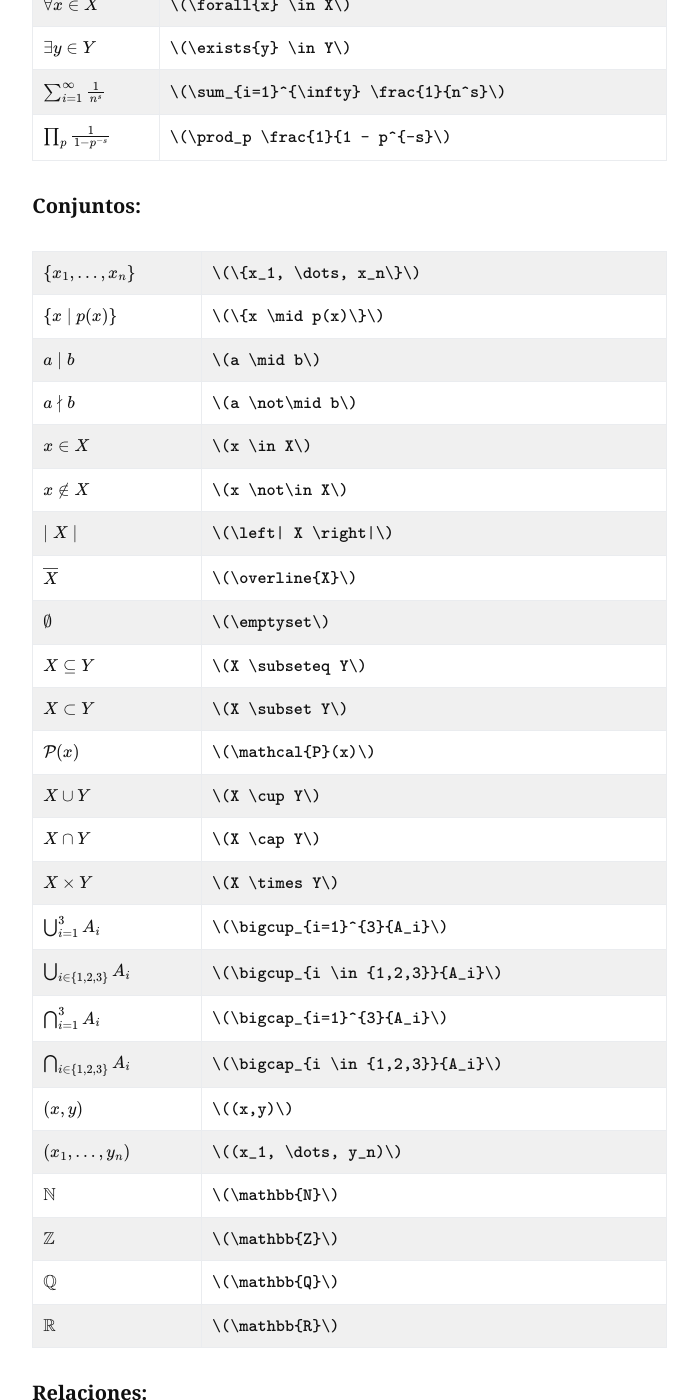
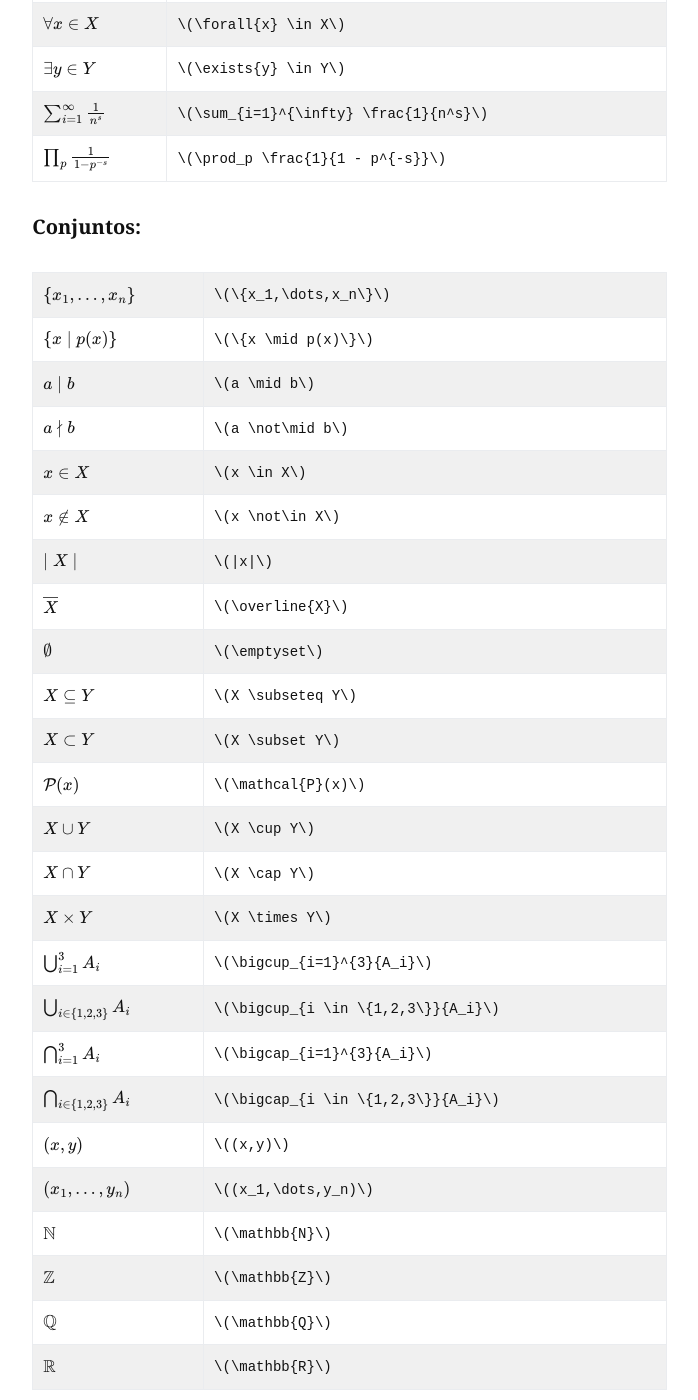
Before and after one commit to asoesem/asoesem.github.io, a Jekyll site: the page built from _posts/2023-12-06-latex-en-foro-de-consultas.md, in a window 1280 px wide and 1400 px high, scrolled down 3748 px. Shown: the whole window, without its empty margins (457-1155 px from the left). Built offline with Jekyll 4.4.1, drawn with Linux system fonts in a browser that asks for light colours; some of the changed text lies outside the part shown.

Commit message:
Mejora declaración de codigo latex en entrada sobre como usar latex en el foro de consultas

```diff
--- a/_posts/2023-12-06-latex-en-foro-de-consultas.md
+++ b/_posts/2023-12-06-latex-en-foro-de-consultas.md
@@ -22,23 +22,23 @@
 
 El modo en línea se suele usar para escribir fórmulas matemáticas que son parte del mismo párrafo, mientras que el modo display se usa para escribir fórmulas matemáticas que deberían ir en su propio párrafo aparte.
 
-Para escribir una expresión matemática en línea, colocamos los comandos de $$\LaTeX$$ entre un par de paréntesis redondos, precedidos de una barra inclinada $$\texttt{\\}\texttt{(}\quad\texttt{\\}\texttt{)}$$.
+Para escribir una expresión matemática en línea, colocamos los comandos de $$\LaTeX$$ entre un par de paréntesis redondos, precedidos de una barra inclinada `\( \)`.
 
-Por ejemplo $$\texttt{\\}\texttt{(} \texttt{c = \sqrt{a^2 + b^2}} \texttt{\\}\texttt{)}$$ produce la salida $$c = \sqrt{a^2 + b^2}$$ que es parte de este mismo párrafo.
+Por ejemplo `\(c = \sqrt{a^2 + b^2}\)` produce la salida $$c = \sqrt{a^2 + b^2}$$ que es parte de este mismo párrafo.
 
-Algunos podrían estar familiarizados con herramientas de $$\LaTeX$$ que permiten escribir este tipo de expresiones entre dos signos de dólar, $$\texttt{\$   \$}$$, sin embargo, esta técnica *no funciona* en el entorno virtual. Por lo tanto, en los foros del entorno virtual se debe usar la técnica de los paréntesis redondos descrita arriba.
+Algunos podrían estar familiarizados con herramientas de $$\LaTeX$$ que permiten escribir este tipo de expresiones entre dos signos de dólar, `$ $`, sin embargo, esta técnica *no funciona* en el entorno virtual. Por lo tanto, en los foros del entorno virtual se debe usar la técnica de los paréntesis redondos descrita arriba.
 
 ### Modo Display
 
-Por otro lado, si la expresión que queremos escribir debe ocupar su propio párrafo separado, podemos colocar nuestro código $$\LaTeX$$ entre un par de paréntesis cuadrados precedidos de una barra inclinada: $$\texttt{\\}\texttt{[}\quad\texttt{\\}\texttt{]}$$.
+Por otro lado, si la expresión que queremos escribir debe ocupar su propio párrafo separado, podemos colocar nuestro código $$\LaTeX$$ entre un par de paréntesis cuadrados, ambos precedidos de una barra inclinada: `\[ \]`.
 
-Igualmente, algunos podrían estar familiarizados con herramientas de $$\LaTeX$$ que permiten escribir este tipo de expresiones entre dobles signos de dólar, $$\texttt{\$\$   \$\$}$$. Contrario al caso anterior, esta técnica sí funciona en el entorno virtual. En ese caso, se puede usar cualquiera de las dós técnicas en los foros de consulta.
+Igualmente, algunos podrían estar familiarizados con herramientas de $$\LaTeX$$ que permiten escribir este tipo de expresiones entre dobles signos de dólar, `$$ $$`. Contrario al caso anterior, esta técnica sí funciona en el entorno virtual. En ese caso, se puede usar cualquiera de las dós técnicas en los foros de consulta.
 
-Por ejemplo, $$\texttt{\\}\texttt{[}\texttt{a = \frac{b \cdot h}{2}}\texttt{\\}\texttt{]}$$, se convierte en algo como lo siguiente:
+Por ejemplo, `\[a = \frac{b \cdot h}{2}\]`, se convierte en algo como lo siguiente:
 
 $$a = \frac{b \cdot h}{2}$$
 
-Y el mismo resultado se puede producir usando los dobles signos de dolar, por ejemplo $$\texttt{\$\$}\texttt{a = \frac{b \cdot h}{2}}\texttt{\$\$}$$.
+Y el mismo resultado se puede producir usando los dobles signos de dolar, por ejemplo `$$a = \frac{b \cdot h}{2}$$`.
 
 Sabiendo esto, escribir expresiones matemáticas en el entorno virtual se puede volver algo relativamente sencillo una vez que dominamos los comandos básicos de $$\LaTeX$$. Abajo les dejo algunas referencias que pueden resultar de gran ayuda.
 
@@ -46,89 +46,89 @@
 
 #### Fundamentos
 
-| $$a^{n}$$                  | $$\texttt{\\}\texttt{(}\texttt{a^\{n\}}\texttt{\\}\texttt{)}$$                     |
-| $$\binom{n}{k}$$           | $$\texttt{\\}\texttt{(}\texttt{\\binom\{n\}\{k\}}\texttt{\\}\texttt{)}$$           |
-| $$\dfrac{a}{b}$$           | $$\texttt{\\}\texttt{(}\texttt{\\dfrac\{a\}\{b\}}\texttt{\\}\texttt{)}$$           |
-| $$\sqrt{a}$$               | $$\texttt{\\}\texttt{(}\texttt{\\sqrt\{a\}}\texttt{\\}\texttt{)}$$                 |
-| $$\sqrt[n]{a}$$            | $$\texttt{\\}\texttt{(}\texttt{\\sqrt[n]\{a\}}\texttt{\\}\texttt{)}$$              |
-| $$a_1^2$$                  | $$\texttt{\\}\texttt{(}\texttt{a_1^2}\texttt{\\}\texttt{)}$$                       |
-| $$\int_{i=1}^n$$           | $$\texttt{\\}\texttt{(}\texttt{\\int_\{i=1\}^n}\texttt{\\}\texttt{)}$$             |
-| $$\lim_{x\to\infty} f(x)$$ | $$\texttt{\\}\texttt{(}\texttt{\\lim_\{x\\to\\infty\} f(x)}\texttt{\\}\texttt{)}$$ |
+| $$a^{n}$$                  | `\(a^{n}\)`                  |
+| $$\binom{n}{k}$$           | `\(\binom{n}{k}\)`           |
+| $$\dfrac{a}{b}$$           | `\(\dfrac{a}{b}\)`           |
+| $$\sqrt{a}$$               | `\(\sqrt{a}\)`               |
+| $$\sqrt[n]{a}$$            | `\(\sqrt[n]{a}\)`            |
+| $$a_1^2$$                  | `\(a_1^2\)`                  |
+| $$\int_{i=1}^n$$           | `\(\int_{i=1}^n\)`           |
+| $$\lim_{x\to\infty} f(x)$$ | `\(\lim_{x\to\infty} f(x)\)` |
 
 
 
 #### Lógica
 
-| $$p \wedge q$$                        | $$\texttt{\\}\texttt{(} \texttt{p \wedge q} \texttt{\\}\texttt{)}$$                                   |
-| $$p \vee q$$                          | $$\texttt{\\}\texttt{(}\texttt{\\neg{p}}\texttt{\\}\texttt{)}$$                                       |
-| $$\neg{p}$$                           | $$\texttt{\\}\texttt{(}\texttt{\\neg{p}}\texttt{\\}\texttt{)}$$                                       |
-| $$p \rightarrow q$$                   | $$\texttt{\\}\texttt{(}\texttt{p \rightarrow q}\texttt{\\}\texttt{)}$$                                |
-| $$p \leftrightarrow q$$               | $$\texttt{\\}\texttt{(}\texttt{p \leftrightarrow q}\texttt{\\}\texttt{)}$$                            |
-| $$P \equiv Q$$                        | $$\texttt{\\}\texttt{(}\texttt{P \\equiv Q}\texttt{\\}\texttt{)}$$                                    |
-| $$\forall{x} \in X$$                  | $$\texttt{\\}\texttt{(}\texttt{\\forall{x} \\in X}\texttt{\\}\texttt{)}$$                             |
-| $$\exists{y} \in Y$$                  | $$\texttt{\\}\texttt{(}\texttt{\\exists{y} \\in Y}\texttt{\\}\texttt{)}$$                             |
-| $$\sum_{i=1}^{\infty} \frac{1}{n^s}$$ | $$\texttt{\\}\texttt{(} \texttt{\\sum_\{i=1\}^\{\\infty\} \\frac\{1\}\{n^s\}} \texttt{\\}\texttt{)}$$ |
-| $$\prod_p \frac{1}{1 - p^{-s}}$$      | $$\texttt{\\}\texttt{(} \texttt{\\prod_p \\frac\{1\}\{1 - p^\{-s\}}\texttt{\\}\texttt{)}$$                                   |
+| $$p \wedge q$$                        | `\(p \wedge q\)`                        |
+| $$p \vee q$$                          | `\(p \vee q\)`                          |
+| $$\neg{p}$$                           | `\(\neg{p}\)`                           |
+| $$p \rightarrow q$$                   | `\(p \rightarrow q\)`                   |
+| $$p \leftrightarrow q$$               | `\(p \leftrightarrow q\)`               |
+| $$P \equiv Q$$                        | `\(P \equiv Q\)`                        |
+| $$\forall{x} \in X$$                  | `\(\forall{x} \in X\)`                  |
+| $$\exists{y} \in Y$$                  | `\(\exists{y} \in Y\)`                  |
+| $$\sum_{i=1}^{\infty} \frac{1}{n^s}$$ | `\(\sum_{i=1}^{\infty} \frac{1}{n^s}\)` |
+| $$\prod_p \frac{1}{1 - p^{-s}}$$      | `\(\prod_p \frac{1}{1 - p^{-s}}\)`      |
 
 #### Conjuntos:
 
-| $$\{x_1,\dots,x_n\}$$              | $$\texttt{\\}\texttt{(}\texttt{\\{x_1, \dots, x_n\\}}\texttt{\\}\texttt{)}$$            |
-| $$\{x \mid p(x)\}$$                | $$\texttt{\\}\texttt{(}\texttt{\\{x \mid p(x)\\}}\texttt{\\}\texttt{)}$$                |
-| $$a \mid b$$                       | $$\texttt{\\}\texttt{(}\texttt{a \\mid b}\texttt{\\}\texttt{)}$$                        |
-| $$a \not\mid b$$                   | $$\texttt{\\}\texttt{(}\texttt{a \\not\\mid b}\texttt{\\}\texttt{)}$$                   |
-| $$x \in X$$                        | $$\texttt{\\}\texttt{(}\texttt{x \\in X}\texttt{\\}\texttt{)}$$                         |
-| $$x \not\in X$$                    | $$\texttt{\\}\texttt{(}\texttt{x \\not\\in X}\texttt{\\}\texttt{)}$$                    |
-| $$\mid X \mid$$                    | $$\texttt{\\}\texttt{(}\texttt{\left\| X \right\|}\texttt{\\}\texttt{)}$$               |
-| $$\overline{X}$$                   | $$\texttt{\\}\texttt{(}\texttt{\\overline{X}}\texttt{\\}\texttt{)}$$                    |
-| $$\emptyset$$                      | $$\texttt{\\}\texttt{(}\texttt{\\emptyset}\texttt{\\}\texttt{)}$$                       |
-| $$X \subseteq Y$$                  | $$\texttt{\\}\texttt{(}\texttt{X \\subseteq Y}\texttt{\\}\texttt{)}$$                   |
-| $$X \subset Y$$                    | $$\texttt{\\}\texttt{(}\texttt{X \\subset Y}\texttt{\\}\texttt{)}$$                     |
-| $$\mathcal{P}(x)$$                 | $$\texttt{\\}\texttt{(}\texttt{\\mathcal{P}(x)}\texttt{\\}\texttt{)}$$                  |
-| $$X \cup Y$$                       | $$\texttt{\\}\texttt{(}\texttt{X \\cup Y}\texttt{\\}\texttt{)}$$                        |
-| $$X \cap Y$$                       | $$\texttt{\\}\texttt{(}\texttt{X \\cap Y}\texttt{\\}\texttt{)}$$                        |
-| $$X \times Y$$                     | $$\texttt{\\}\texttt{(}\texttt{X \\times Y}\texttt{\\}\texttt{)}$$                      |
-| $$\bigcup_{i=1}^{3}{A_i}$$         | $$\texttt{\\}\texttt{(}\texttt{\\bigcup_{i=1}^{3}{A_i}}\texttt{\\}\texttt{)}$$          |
-| $$\bigcup_{i \in \{1,2,3\}}{A_i}$$ | $$\texttt{\\}\texttt{(}\texttt{\\bigcup_{i \\in \{1,2,3\}}{A_i}}\texttt{\\}\texttt{)}$$ |
-| $$\bigcap_{i=1}^{3}{A_i}$$         | $$\texttt{\\}\texttt{(}\texttt{\\bigcap_{i=1}^{3}{A_i}}\texttt{\\}\texttt{)}$$          |
-| $$\bigcap_{i \in \{1,2,3\}}{A_i}$$ | $$\texttt{\\}\texttt{(}\texttt{\\bigcap_{i \\in \{1,2,3\}}{A_i}}\texttt{\\}\texttt{)}$$ |
-| $$(x,y)$$                          | $$\texttt{\\}\texttt{(}\texttt{(x,y)}\texttt{\\}\texttt{)}$$                            |
-| $$(x_1,\dots,y_n)$$                | $$\texttt{\\}\texttt{(}\texttt{(x_1, \dots, y_n)}\texttt{\\}\texttt{)}$$                |
-| $$\mathbb{N}$$                     | $$\texttt{\\}\texttt{(}\texttt{\\mathbb{N}}\texttt{\\}\texttt{)}$$                      |
-| $$\mathbb{Z}$$                     | $$\texttt{\\}\texttt{(}\texttt{\\mathbb{Z}}\texttt{\\}\texttt{)}$$                      |
-| $$\mathbb{Q}$$                     | $$\texttt{\\}\texttt{(}\texttt{\\mathbb{Q}}\texttt{\\}\texttt{)}$$                      |
-| $$\mathbb{R}$$                     | $$\texttt{\\}\texttt{(}\texttt{\\mathbb{R}}\texttt{\\}\texttt{)}$$                      |
+| $$\{x_1,\dots,x_n\}$$              | `\(\{x_1,\dots,x_n\}\)`              |
+| $$\{x \mid p(x)\}$$                | `\(\{x \mid p(x)\}\)`                |
+| $$a \mid b$$                       | `\(a \mid b\)`                       |
+| $$a \not\mid b$$                   | `\(a \not\mid b\)`                   |
+| $$x \in X$$                        | `\(x \in X\)`                        |
+| $$x \not\in X$$                    | `\(x \not\in X\)`                    |
+| $$\mid X \mid$$                    | `\(|x|\)`                            |
+| $$\overline{X}$$                   | `\(\overline{X}\)`                   |
+| $$\emptyset$$                      | `\(\emptyset\)`                      |
+| $$X \subseteq Y$$                  | `\(X \subseteq Y\)`                  |
+| $$X \subset Y$$                    | `\(X \subset Y\)`                    |
+| $$\mathcal{P}(x)$$                 | `\(\mathcal{P}(x)\)`                 |
+| $$X \cup Y$$                       | `\(X \cup Y\)`                       |
+| $$X \cap Y$$                       | `\(X \cap Y\)`                       |
+| $$X \times Y$$                     | `\(X \times Y\)`                     |
+| $$\bigcup_{i=1}^{3}{A_i}$$         | `\(\bigcup_{i=1}^{3}{A_i}\)`         |
+| $$\bigcup_{i \in \{1,2,3\}}{A_i}$$ | `\(\bigcup_{i \in \{1,2,3\}}{A_i}\)` |
+| $$\bigcap_{i=1}^{3}{A_i}$$         | `\(\bigcap_{i=1}^{3}{A_i}\)`         |
+| $$\bigcap_{i \in \{1,2,3\}}{A_i}$$ | `\(\bigcap_{i \in \{1,2,3\}}{A_i}\)` |
+| $$(x,y)$$                          | `\((x,y)\)`                          |
+| $$(x_1,\dots,y_n)$$                | `\((x_1,\dots,y_n)\)`                |
+| $$\mathbb{N}$$                     | `\(\mathbb{N}\)`                     |
+| $$\mathbb{Z}$$                     | `\(\mathbb{Z}\)`                     |
+| $$\mathbb{Q}$$                     | `\(\mathbb{Q}\)`                     |
+| $$\mathbb{R}$$                     | `\(\mathbb{R}\)`                     |
 
 #### Relaciones:
 
-| $${}_{a}\mathfrak{R}_{b}$$              | $$\texttt{\\}\texttt{(}\texttt{\{\}_\{a\}\\mathfrak\{R\}_\{b\}}\texttt{\\}\texttt{)}$$            |
-| $$[x]$$                                 | $$\texttt{\\}\texttt{(}\texttt{[x]}\texttt{\\}\texttt{)}$$                                        |
-| $$\mathfrak{R}^{-1}$$                   | $$\texttt{\\}\texttt{(}\texttt{\\mathfrak\{R\}^\{-1\}}\texttt{\\}\texttt{)}$$                     |
-| $$\mathfrak{R}_1 \circ \mathfrak{R}_2$$ | $$\texttt{\\}\texttt{(}\texttt{\\mathfrak\{R\}_1 \\circ \\mathfrak\{R\}_2}\texttt{\\}\texttt{)}$$ |
+| $${}_{a}\mathfrak{R}_{b}$$              | `\({}_{a}\mathfrak{R}_{b}\)`              |
+| $$[x]$$                                 | `\([x]\)`                                 |
+| $$\mathfrak{R}^{-1}$$                   | `\(\mathfrak{R}^{-1}\)`                   |
+| $$\mathfrak{R}_1 \circ \mathfrak{R}_2$$ | `\(\mathfrak{R}_1 \circ \mathfrak{R}_2\)` |
 
 
 #### Funciones
 
-| $$f(x)$$      | $$\texttt{\\}\texttt{(}\texttt{f(x)}\texttt{\\}\texttt{)}$$       |
-| $$f:X \to Y$$ | $$\texttt{\\}\texttt{(}\texttt{f:X \\to Y}\texttt{\\}\texttt{)}$$ |
-| $$f \circ g$$ | $$\texttt{\\}\texttt{(}\texttt{f \\circ g}\texttt{\\}\texttt{)}$$ |
-| $$f^{-1}$$    | $$\texttt{\\}\texttt{(}\texttt{f^{-1}}\texttt{\\}\texttt{)}$$     |
+| $$f(x)$$      | `\(f(x)\)`      |
+| $$f:X \to Y$$ | `\(f:X \to Y\)` |
+| $$f \circ g$$ | `\(f \circ g\)` |
+| $$f^{-1}$$    | `\(f^{-1}\)`    |
 
 #### Geometría
 
-| $$P,Q,R$$                      | $$\texttt{\\}\texttt{(}\texttt{P,Q,R}\texttt{\\}\texttt{)}$$                             |
-| $$\overline{PQ}$$              | $$\texttt{\\}\texttt{(}\texttt{\\overline{PQ}}\texttt{\\}\texttt{)}$$                    |
-| $$\overleftrightarrow{PQ}$$    | $$\texttt{\\}\texttt{(}\texttt{\\overleftrightarrow{PQ}}\texttt{\\}\texttt{)}$$          |
-| $$\overrightarrow{PQ}$$        | $$\texttt{\\}\texttt{(}\texttt{\\overrightarrow{PQ}}\texttt{\\}\texttt{)}$$              |
-| $$\angle{ABC}$$                | $$\texttt{\\}\texttt{(}\texttt{\\angle{ABC}}\texttt{\\}\texttt{)}$$                      |
-| $$m\angle{ABC}=r^{\circ}$$     | $$\texttt{\\}\texttt{(}\texttt{m\\angle{ABC}^{\\circ}}\texttt{\\}\texttt{)}$$            |
-| $$\angle{1}\cong\angle{2}$$    | $$\texttt{\\}\texttt{(}\texttt{\\angle{1} \\cong \\angle{2}}\texttt{\\}\texttt{)}$$      |
-| $$\triangle{ABC}$$             | $$\texttt{\\}\texttt{(}\texttt{\\triangle{ABC}}\texttt{\\}\texttt{)}$$                   |
-| $$l \perp m$$                  | $$\texttt{\\}\texttt{(}\texttt{l \\perp m}\texttt{\\}\texttt{)}$$                        |
-| $$l \parallel m$$              | $$\texttt{\\}\texttt{(}\texttt{l \\parallel m}\texttt{\\}\texttt{)}$$                    |
-| $$l \not\perp m$$              | $$\texttt{\\}\texttt{(}\texttt{l \\not\\perp m}\texttt{\\}\texttt{)}$$                   |
-| $$l \not\parallel m$$          | $$\texttt{\\}\texttt{(}\texttt{l \\not\\parallel m}\texttt{\\}\texttt{)}$$               |
-| $$\alpha,\beta,\gamma,\theta$$ | $$\texttt{\\}\texttt{(}\texttt{\\alpha, \\beta, \\gamma, \\theta}\texttt{\\}\texttt{)}$$ |
-| $$\pi$$                        | $$\texttt{\\}\texttt{(}\texttt{\\pi}\texttt{\\}\texttt{)}$$                              |
+| $$P,Q,R$$                      | `\(P,Q,R\)`                      |
+| $$\overline{PQ}$$              | `\(\overline{PQ}\)`              |
+| $$\overleftrightarrow{PQ}$$    | `\(\overleftrightarrow{PQ}\)`    |
+| $$\overrightarrow{PQ}$$        | `\(\overrightarrow{PQ}\)`        |
+| $$\angle{ABC}$$                | `\(\angle{ABC}\)`                |
+| $$m\angle{ABC}=r^{\circ}$$     | `\(m\angle{ABC}=r^{\circ}\)`     |
+| $$\angle{1}\cong\angle{2}$$    | `\(\angle{1}\cong\angle{2}\)`    |
+| $$\triangle{ABC}$$             | `\(\triangle{ABC}\)`             |
+| $$l \perp m$$                  | `\(l \perp m\)`                  |
+| $$l \parallel m$$              | `\(l \parallel m\)`              |
+| $$l \not\perp m$$              | `\(l \not\perp m\)`              |
+| $$l \not\parallel m$$          | `\(l \not\parallel m\)`          |
+| $$\alpha,\beta,\gamma,\theta$$ | `\(\alpha,\beta,\gamma,\theta\)` |
+| $$\pi$$                        | `\(\pi\)`                        |
 
 #### Operaciones Multilíneas
 
@@ -138,13 +138,13 @@
 
 Para conseguir este efecto, debemos escribir el código $$\LaTeX$$ entre dos expresiones de alineamiento como se muestra a continuación:
 
-$$\texttt{\\}\texttt{(}\texttt{\\begin{aligned}}\quad\texttt{\\end{aligned}}\texttt{\\}\texttt{)}$$.
+`\[\begin{aligned} \end{aligned}\]`
 
-Para producir una nueva línea se utiliza el operador $$\texttt{\\\\}$$, y para indicar que las expresiones se deben alinear en algún punto se utiliza el operador  $$\texttt{&}$$ para marcar el punto de alineamiento. Por ejemplo, la expresión de arriba se escribe como:
+Para producir una nueva línea se utiliza el operador `\\`, y para indicar que las expresiones se deben alinear en algún punto se utiliza el operador `&` para marcar el punto de alineamiento. Por ejemplo, la expresión de arriba se escribe como:
 
-$$\texttt{\\begin{aligned}}\texttt{\\cos{43^{\\circ}} &= \\dfrac{a}{27^{\\circ}} \\\\27^{\\circ}\\cos{43^{\\circ}} &= a}\texttt{\\end{aligned}}$$
+`\[\begin{aligned}\cos{43^{\circ}} &= \dfrac{a}{27^{\circ}} \\27^{\circ}\cos{43^{\circ}} &= a\end{aligned}\]`
 
-Donde se puede ver que el punto de alineamiento es el signo de igual y por eso ambas expresiones están alineadas en ese signo: $$\texttt{&=}$$. También se puede ver que hay un retorno de carro (o una nueva línea) justo donde comienza $$\texttt{\\\\27^{\\circ}}$$.
+Donde se puede ver que el punto de alineamiento es el signo de igual y por eso ambas expresiones están alineadas en ese signo: `&=`. También se puede ver que hay un retorno de carro (o una nueva línea) justo donde comienza `\\27^{\circ}`.
 
 Con algo de paciencia y cuidado es posible escribir expresiones multilíneas complejas como la siguiente:
 
```
Also changed, not shown: _posts/2023-12-23-logica-y-teoria-de-conjuntos-rev.md (+5 -5 lines).
